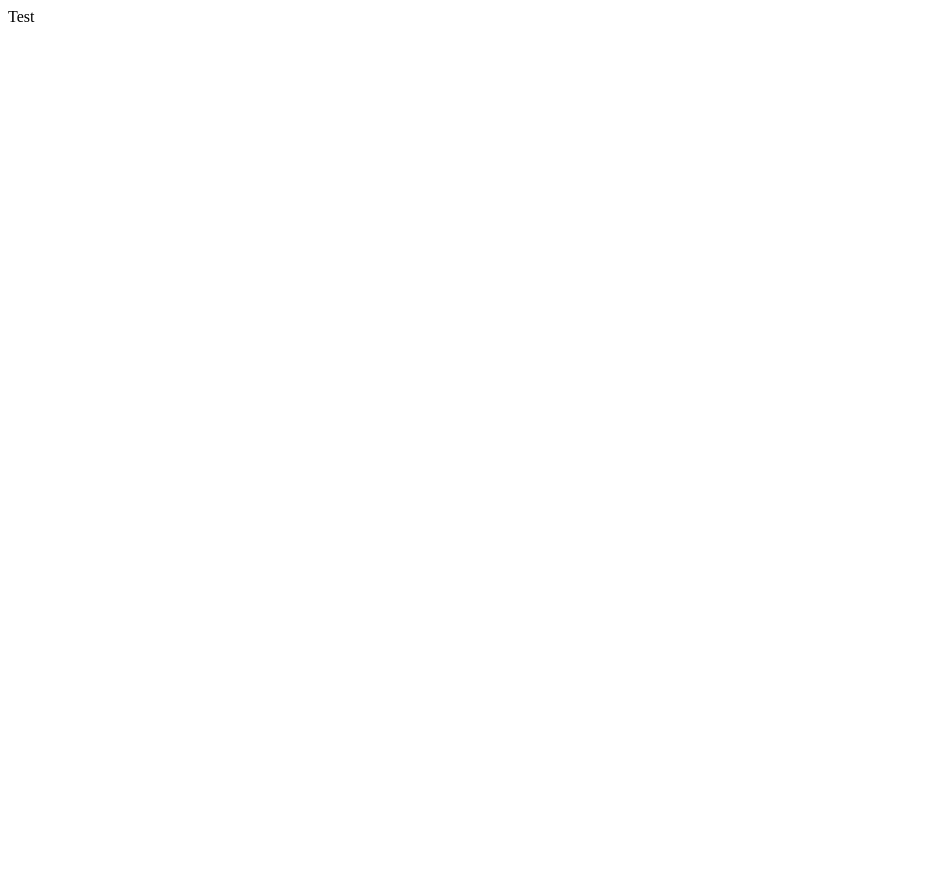
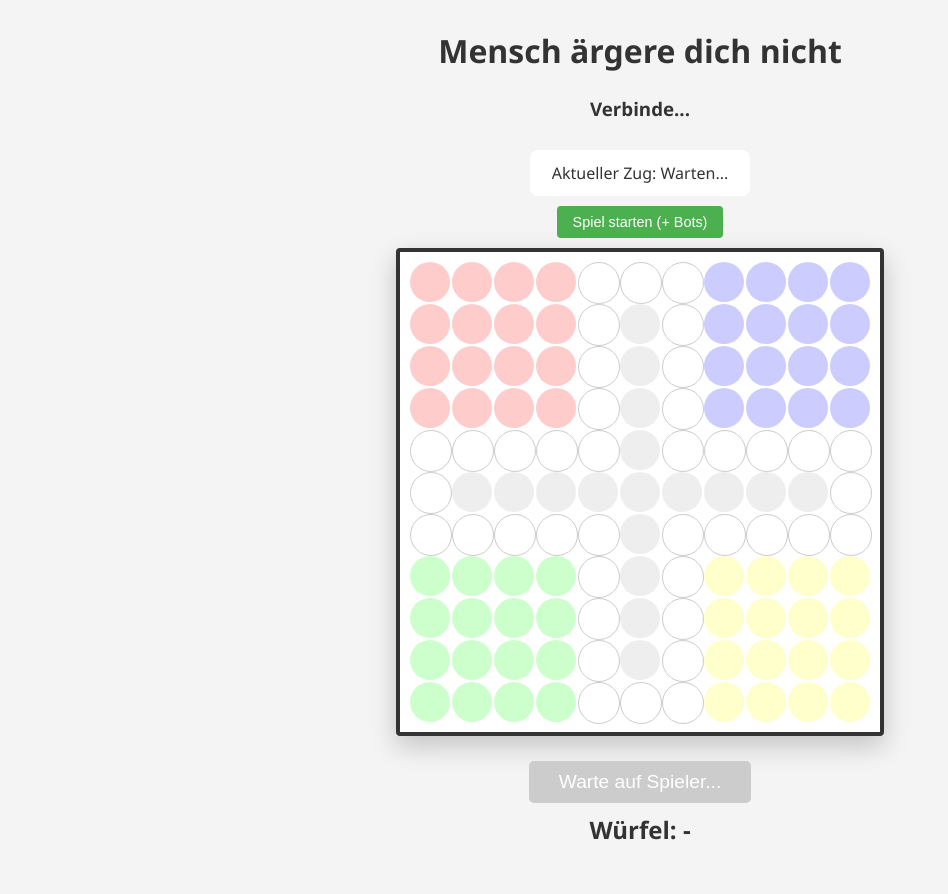
Before and after one commit to kaihar69/madn-game, a website: page public/index.html in a window 1280 px wide. Shown: the whole page, without its empty margins (0-948 px from the left). Before the commit the page ends 800 px from the top, so only its background shows below. Drawn offline with nearby package versions, Linux system fonts and the light colour scheme; no server answers.

Commit message:
Update index.html

```diff
--- a/public/index.html
+++ b/public/index.html
@@ -1 +1,37 @@
-Test
+<!DOCTYPE html>
+<html lang="de">
+<head>
+    <meta charset="UTF-8">
+    <meta name="viewport" content="width=device-width, initial-scale=1.0">
+    <title>Mensch ärgere dich nicht</title>
+    <link rel="stylesheet" href="style.css">
+</head>
+<body>
+    <h1>Mensch ärgere dich nicht</h1>
+
+    <h3 id="my-status">Verbinde...</h3>
+
+    <div id="turn-indicator">
+        Aktueller Zug: <span id="current-player-name">Warten...</span>
+    </div>
+
+    <div id="setup-controls">
+        <button id="startWithBotsBtn" class="bot-btn">Spiel starten (+ Bots)</button>
+    </div>
+
+    <div class="board-container">
+        <div id="board">
+            </div>
+    </div>
+
+    <div class="controls">
+        <button id="rollBtn" disabled>Warte auf Spieler...</button>
+        <div id="diceResult">Würfel: -</div>
+    </div>
+
+    <div id="log-container"></div>
+
+    <script src="/socket.io/socket.io.js"></script>
+    <script src="script.js"></script>
+</body>
+</html>
```
